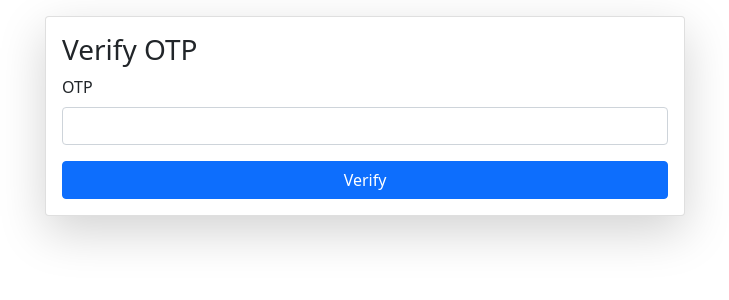
After one commit to maniroop16/Django_samples, a Django app: page /otp/ in a window 1280 px wide. The commit adds this page. Shown: the top 300 px of the page, without its empty margins (275-1004 px from the left). Run offline with Django 5.2, Linux system fonts and the light colour scheme.

Commit message:
This is after OTP verification at the time of login

```diff
--- a/sampleproject/urls.py
+++ b/sampleproject/urls.py
@@ -26,6 +26,7 @@ urlpatterns = [
     path('', register, name= 'register'),
     path('register/', register, name= 'register'),
     path('login/', login_page, name= 'login_page'),
+    path('otp/',verify_otp, name = "verify_otp"),
 
     path('sendemail/', email_function, name = 'email_function'),
 
--- /dev/null
+++ b/sendemail/templates/otp.html
@@ -0,0 +1,22 @@
+{% extends 'base.html' %}
+{% block start %}
+<form class="col-6 mx-auto card p-3 shadow-lg m-3" method="post">
+    {% csrf_token %}
+    <h3>Verify OTP</h3>
+
+    {% if messages %}
+    <div class = 'alert alert-primary' role = 'alert'>
+        {% for messages in messages %}
+        {{messages}}
+        {% endfor %}
+    </div>
+    {% endif %}
+
+    <div class="mb-3">
+        <label  class="form-label">OTP</label>
+        <input type="text" class="form-control" id="OTP" name="OTP">
+    </div>
+    <button type="submit" class="btn btn-primary">Verify</button>
+  </form>
+
+{% endblock %}
--- a/sendemail/views.py
+++ b/sendemail/views.py
@@ -1,4 +1,4 @@
-from django.shortcuts import render, redirect
+from django.shortcuts import render, redirect, get_object_or_404
 from django.conf import settings
 from django.core.mail import send_mail
 from django.contrib.auth.models import User
@@ -6,10 +6,12 @@ from django.contrib import messages
 from .models import CustomAccount
 from django.contrib.auth import authenticate, login, logout
 from testingapp.templates import *
+from .utils import send_otp
+from datetime import datetime
+import pyotp
 # Create your views here.
 
 def register(request):
-
     if request.method == 'POST':
         firstname = request.POST['firstname']
         lastname = request.POST['lastname']
@@ -20,10 +22,9 @@ def register(request):
         DOB = request.POST['DOB']
         gender = request.POST['gender']
 
-        print(firstname,lastname,username,email,mobilenumber,DOB,gender)
+        #print(firstname,lastname,username,email,mobilenumber,DOB,gender)
 
         user = User.objects.filter(username = username)
-
         if user.exists():
             messages.warning(request, "User already exists")
             return redirect('/register/')
@@ -43,15 +44,12 @@ def register(request):
             DOB = DOB,
             gender = gender
         )
-
         messages.success(request, 'Account Created Successfully')
-
         subject = "Account Registration Alert"
         description = f"""
         Dear {username},
         This is to inform you that, You have created an Account on our website
         """
-        print(email)
         send_mail(
             subject, #subject of email
             description, # description of the email
@@ -59,12 +57,62 @@ def register(request):
             [email], # Receiver email
             fail_silently= False
         )
+        messages.success(request, 'Email Sent successfully')
+        return redirect('/register/')
+    return render(request, 'register.html')
 
-        messages.success(request, 'Email Sent successfully')
 
-        return redirect('/register/')
+def login_page(request):
+    if request.method == 'POST':
+        username = request.POST['username']
+        password = request.POST['password']
+        if not User.objects.filter(username = username).exists():
+            messages.warning(request, 'User Does not Exists/ Invalid User')
+            return redirect('/login/')
 
-    return render(request, 'register.html')
+        user = authenticate(username=username,password=password)
+
+        if user is None:
+            messages.warning(request, 'Invalid Password')
+            return redirect('/login/')
+        else:
+            email = User.objects.filter(username = username)[0].email
+            send_otp(request,username,email)
+            request.session['username'] = username
+            #login(request, user)
+            return redirect('/otp/')
+
+    return render(request , 'login.html')
+
+
+def verify_otp(request):
+    if request.method == 'POST':
+        otp = request.POST['OTP']
+        username = request.session['username']
+
+        otp_secret_key = request.session['otp_secret_key']
+        otp_valid_date = request.session['otp_valid_date']
+
+        if otp_secret_key and otp_valid_date is not None:
+            otp_valid_until = datetime.fromisoformat(otp_valid_date)
+
+            if otp_valid_until > datetime.now():
+                totp = pyotp.TOTP(otp_secret_key, interval=120)
+                if totp.verify(otp):
+                    user = get_object_or_404(User, username=username)
+                    login(request, user)
+                    del request.session['otp_secret_key']
+                    del request.session['otp_valid_date']
+
+                    return redirect('/sampleapp/')
+                else:
+                    messages.warning(request, "Incorrect OTP")
+            else:
+                messages.warning(request, "OTP time limit exceeded/ Expired")
+        else:
+            messages.warning(request, "Something went wrong!!")
+
+    return render(request , 'otp.html')
 
 
 
@@ -87,24 +135,3 @@ def email_function(request):
         return redirect('/sendemail/')
 
     return render(request , 'email.html')
-
-def login_page(request):
-
-    if request.method == 'POST':
-        username = request.POST['username']
-        password = request.POST['password']
-
-        if not User.objects.filter(username = username).exists():
-            messages.warning(request, 'User Does not Exists/ Invalid User')
-            return redirect('/login/')
-
-        user = authenticate(username=username,password=password)
-
-        if user is None:
-            messages.warning(request, 'Invalid Password')
-            return redirect('/login/')
-        else:
-            login(request, user)
-            return redirect('/sampleapp/')
-
-    return render(request , 'login.html')
```
Also changed, not shown: sendemail/templates/login.html (+7 -1 lines), sendemail/utils.py (added, +29 -0 lines), db.sqlite3.
